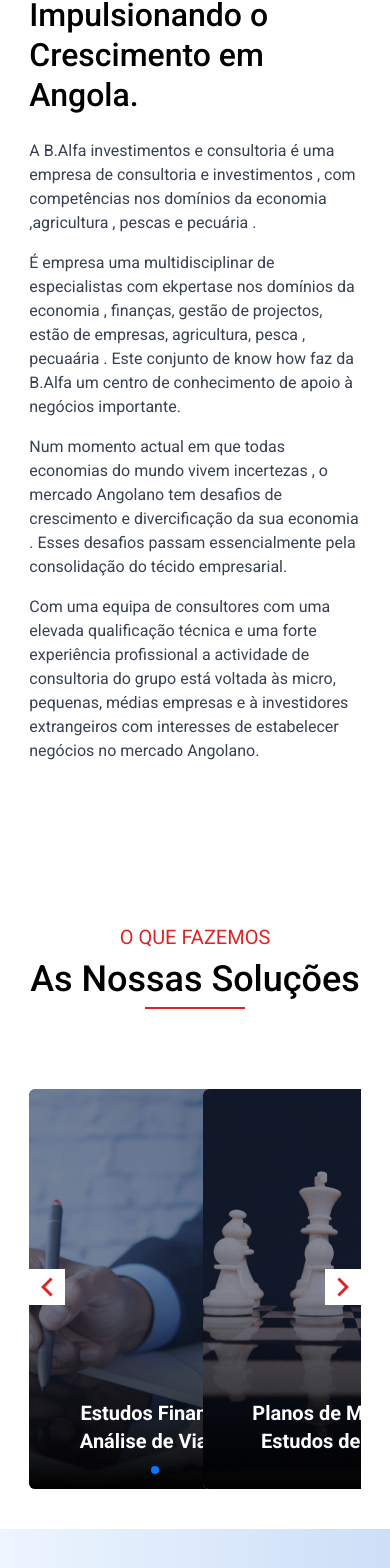
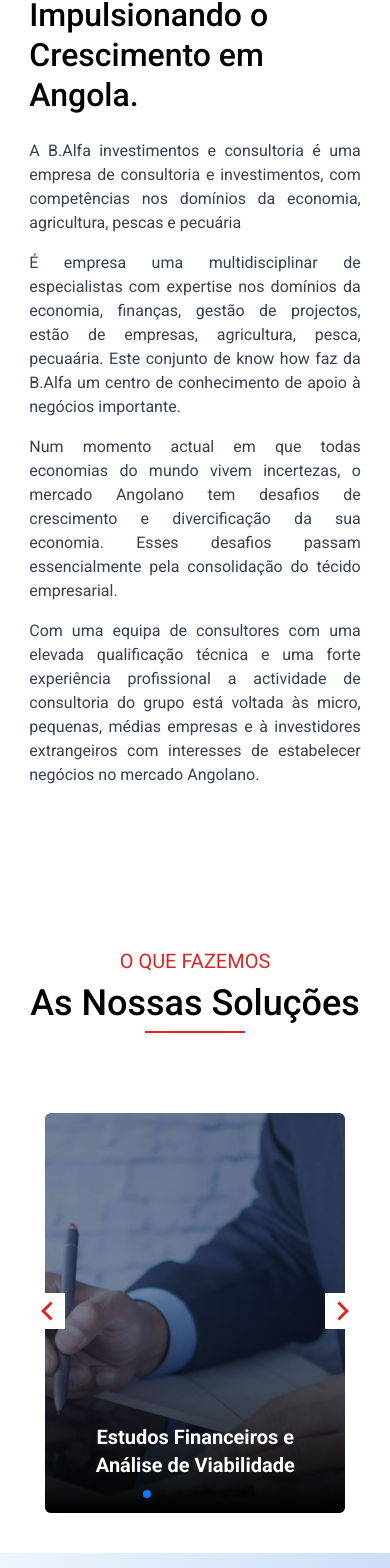
Before and after one commit to kambaia/oceanoboutiquehotel, a React (Vite) app: page / in a window 390 px wide. Shown: the part 417-1985 px from the top of the page. Built offline with nearby package versions, Linux system fonts and the light colour scheme.

Commit message:
add data

```diff
--- a/src/components/Footer/index.tsx
+++ b/src/components/Footer/index.tsx
@@ -53,7 +53,7 @@
                             <MdEmail className="text-2xl text-red-600" />
                             <div className="flex flex-col gap-1">
                                 <p>EMAIL:</p>
-                                <p>geral@balfaa.ao</p>
+                                <p>geral@balfaa.com</p>
                             </div>
                         </div>
 
--- a/src/components/Header/index.tsx
+++ b/src/components/Header/index.tsx
@@ -19,7 +19,7 @@
 
                         <div className="flex flex-row gap-2 justify-start items-center  pl-5 border-l">
                             <IoMdMailOpen />
-                            <p>geral@balfaa.ao</p>
+                            <p>geral@balfaa.com</p>
                         </div>
                     </div>
 
--- a/src/components/homePage/ourWhy/index.tsx
+++ b/src/components/homePage/ourWhy/index.tsx
@@ -14,10 +14,10 @@
                 <div className="macro-content w-[40%] flex flex-col gap-1 justify-center" data-aos="fade-down" data-aos-duration="1000" data-aos-delay="200">
                     <h3 className="section-titles text-red-600 text-lg font-medium">O NOSSO PORQUÊ</h3>
                     <h1 className="section-description font-medium text-4xl">Consultoria e Investimentos: Impulsionando o Crescimento em Angola.</h1>
-                    <p className=" text-gray-700 text-base mt-5">A B.Alfa  investimentos e consultoria  é uma empresa de consultoria  e investimentos , com competências nos domínios da economia ,agricultura , pescas e pecuária .</p>
-                    <p className="text-gray-700 text-base mt-3">É empresa uma multidisciplinar  de especialistas com ekpertase nos  domínios da economia , finanças, gestão de projectos, estão de empresas, agricultura, pesca , pecuaária  . Este conjunto de  know how faz da B.Alfa um centro de conhecimento de apoio à negócios importante. </p>
-                    <p className="text-gray-700 text-base mt-3">Num momento actual em que todas economias do mundo vivem incertezas , o mercado Angolano tem desafios de crescimento e divercificação da sua  economia . Esses desafios passam essencialmente pela consolidação do técido empresarial.</p>
-                    <p className="text-gray-700 text-base mt-3">Com uma equipa de  consultores com uma elevada qualificação técnica e uma forte experiência profissional a actividade de consultoria do grupo está voltada às micro, pequenas, médias empresas e à investidores extrangeiros com interesses de estabelecer negócios no mercado Angolano.</p>
+                    <p className=" text-gray-700 text-base mt-5 text-justify">A B.Alfa  investimentos e consultoria  é uma empresa de consultoria e investimentos, com competências nos domínios da economia, agricultura, pescas e pecuária</p>
+                    <p className="text-gray-700 text-base mt-3 text-justify">É empresa uma multidisciplinar  de especialistas com expertise nos  domínios da economia, finanças, gestão de projectos, estão de empresas, agricultura, pesca, pecuaária. Este conjunto de know how faz da B.Alfa um centro de conhecimento de apoio à negócios importante. </p>
+                    <p className="text-gray-700 text-base mt-3 text-justify">Num momento actual em que todas economias do mundo vivem incertezas, o mercado Angolano tem desafios de crescimento e divercificação da sua  economia. Esses desafios passam essencialmente pela consolidação do técido empresarial.</p>
+                    <p className="text-gray-700 text-base mt-3 text-justify">Com uma equipa de  consultores com uma elevada qualificação técnica e uma forte experiência profissional a actividade de consultoria do grupo está voltada às micro, pequenas, médias empresas e à investidores extrangeiros com interesses de estabelecer negócios no mercado Angolano.</p>
                 </div>
             </div>
         </Container>
--- a/src/components/homePage/whatWeDo/Cards/index.tsx
+++ b/src/components/homePage/whatWeDo/Cards/index.tsx
@@ -34,10 +34,18 @@
       ref={SlideRef}
       breakpoints={{
         340: {
-          slidesPerView: 2,
+          slidesPerView: 1,
           spaceBetween: 15,
         },
         700: {
+          slidesPerView: 2,
+          spaceBetween: 25,
+        },
+        900: {
+          slidesPerView: 3,
+          spaceBetween: 25,
+        },
+        1200: {
           slidesPerView: 4,
           spaceBetween: 25,
         },
@@ -54,7 +62,7 @@
       modules={[FreeMode, Pagination]}
       freeMode={true}
 
-      className="max-w-[100%] lg:max-w-[100%]"
+      className="max-w-[100%] lg:max-w-[100%] grid grid-cols-1 md:grid-cols-3 lg:grid-cols-3 xl:grid-cols-4"
     >
       {services.map((service) => (
 
```
